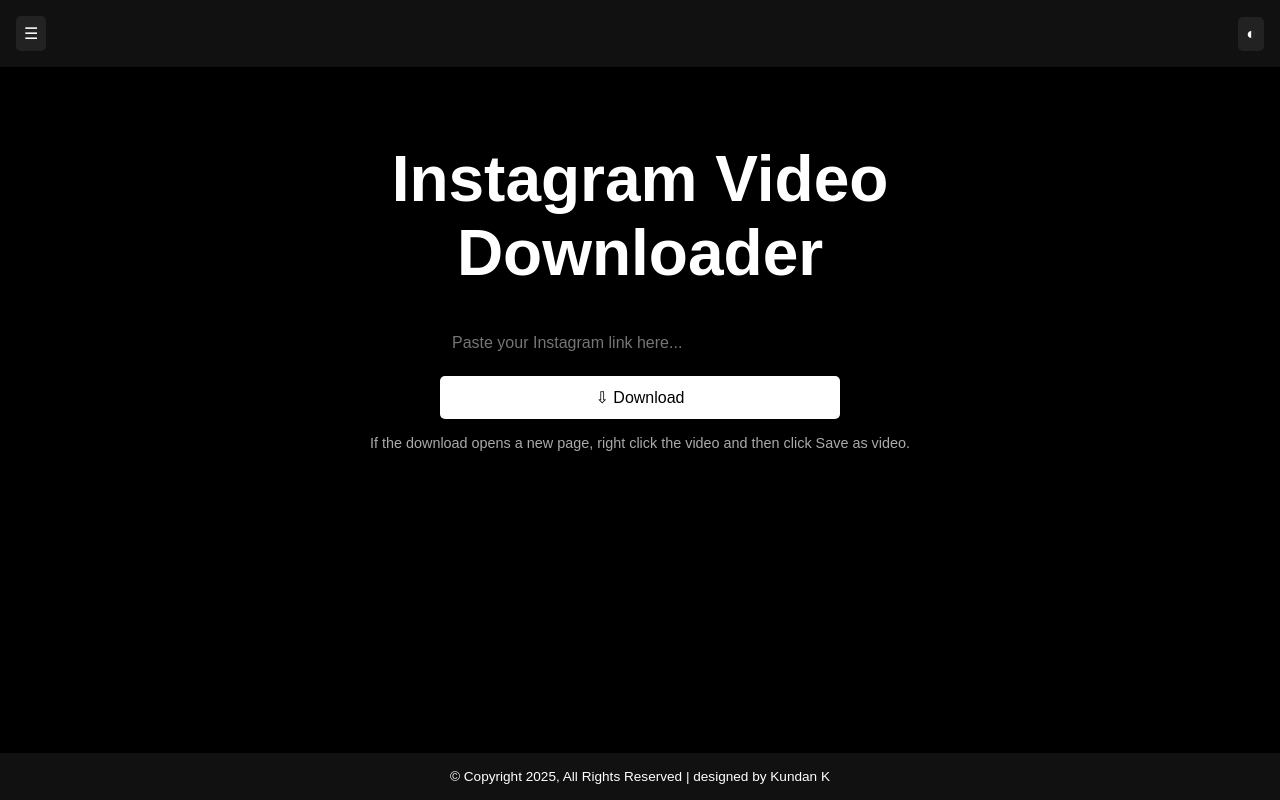
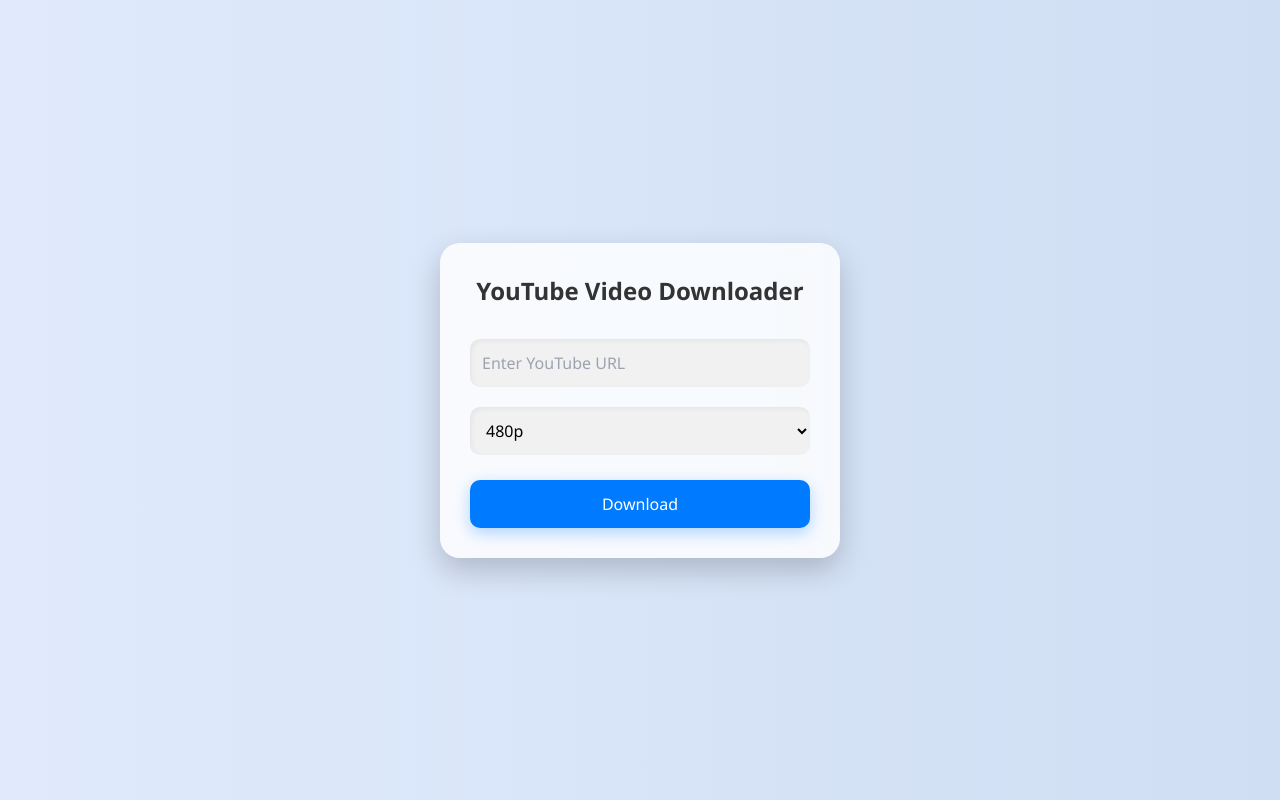
Before and after one commit to Kundank7/yt-downloader, a Flask app: page / in a window 1280 px wide. Run offline with Flask 3, Linux system fonts and the light colour scheme.

Commit message:
index.html

```diff
--- a/templates/index.html
+++ b/templates/index.html
@@ -3,158 +3,127 @@
 <head>
   <meta charset="UTF-8" />
   <meta name="viewport" content="width=device-width, initial-scale=1.0" />
-  <title>Instagram Video Downloader</title>
+  <title>YouTube Downloader</title>
+  <link href="https://cdn.jsdelivr.net/npm/tailwindcss@2.2.19/dist/tailwind.min.css" rel="stylesheet">
+
   <style>
-    * {
-      box-sizing: border-box;
-    }
     body {
+      font-family: 'Segoe UI', Tahoma, Geneva, Verdana, sans-serif;
+      background: linear-gradient(to right, #e0eafc, #cfdef3);
+      display: flex;
+      justify-content: center;
+      align-items: center;
+      height: 100vh;
       margin: 0;
-      font-family: Arial, sans-serif;
-      background-color: #000;
-      color: #fff;
-      display: flex;
-      flex-direction: column;
-      min-height: 100vh;
     }
 
-    header {
-      display: flex;
-      justify-content: space-between;
-      align-items: center;
-      background-color: #111;
-      padding: 1rem;
-    }
-
-    .menu-icon, .mode-icon {
-      background-color: #222;
-      padding: 0.5rem;
-      border-radius: 5px;
-    }
-
-    main {
-      flex: 1;
-      display: flex;
-      flex-direction: column;
-      align-items: center;
-      padding: 2rem 1rem;
+    .form-container {
+      background: rgba(255, 255, 255, 0.8);
+      backdrop-filter: blur(12px);
+      padding: 30px;
+      border-radius: 20px;
+      box-shadow: 0 12px 30px rgba(0, 0, 0, 0.2);
+      width: 100%;
+      max-width: 400px;
     }
 
     h1 {
+      font-size: 24px;
+      font-weight: 700;
       text-align: center;
-      font-size: 4rem;
-      margin-bottom: 2rem;
+      margin-bottom: 20px;
+      color: #333;
     }
 
     form {
       display: flex;
       flex-direction: column;
-      width: 100%;
-      max-width: 400px;
-      gap: 0.75rem;
     }
 
-    input[type="text"] {
-      padding: 0.75rem;
+    input[type="text"],
+    select {
+      width: 100%;
+      padding: 12px;
+      margin: 10px 0;
       border: none;
-      border-radius: 5px;
-      font-size: 1rem;
-      background-color: black;
+      border-radius: 10px;
+      font-size: 16px;
+      background-color: #f1f1f1;
+      box-shadow: inset 2px 2px 5px rgba(0, 0, 0, 0.05);
+      transition: 0.3s;
     }
 
-    .error {
-      color: red;
-      font-size: 0.9rem;
+    input:focus, select:focus {
+      outline: none;
+      background-color: #e9f0ff;
     }
 
     button {
-      display: flex;
-      align-items: center;
-      justify-content: center;
-      gap: 0.5rem;
-      background-color: #fff;
-      color: #000;
+      background-color: #007bff;
+      color: white;
+      font-size: 16px;
+      padding: 12px;
+      margin-top: 15px;
       border: none;
-      padding: 0.75rem;
-      border-radius: 5px;
-      font-size: 1rem;
+      border-radius: 10px;
       cursor: pointer;
-      transition: background-color 0.3s ease;
+      box-shadow: 0 5px 15px rgba(0, 123, 255, 0.3);
+      transition: background-color 0.3s ease, transform 0.2s;
     }
 
     button:hover {
-      background-color: #ddd;
+      background-color: #0056b3;
+      transform: translateY(-2px);
     }
 
-    .instruction {
-      font-size: 0.9rem;
-      text-align: center;
-      margin-top: 1rem;
-      color: #aaa;
+    /* Loader Animation */
+    .loader {
+      width: fit-content;
+      margin: 10px auto 0 auto;
+      font-weight: bold;
+      font-family: monospace;
+      font-size: 18px;
+      background: linear-gradient(90deg, #000 50%, #0000 0) right/200% 100%;
+      animation: l21 2s infinite linear;
     }
 
-    footer {
-      text-align: center;
-      padding: 1rem;
-      background-color: #111;
-      font-size: 0.85rem;
+    .loader::before {
+      content: "Loading...";
+      color: #0000;
+      padding: 0 5px;
+      background: inherit;
+      background-image: linear-gradient(90deg, #333 50%, #000 0);
+      -webkit-background-clip: text;
+      background-clip: text;
     }
 
-    #loader {
-      display: none;
-      margin-top: 1rem;
-      border: 5px solid #f3f3f3;
-      border-top: 5px solid #3498db;
-      border-radius: 50%;
-      width: 40px;
-      height: 40px;
-      animation: spin 1s linear infinite;
-      align-self: center;
-    }
-
-    @keyframes spin {
-      0% { transform: rotate(0deg); }
-      100% { transform: rotate(360deg); }
-    }
-
-    @media (max-width: 600px) {
-      h1 {
-        font-size: 1.5rem;
-      }
-
-      button {
-        font-size: 0.9rem;
+    @keyframes l21 {
+      100% {
+        background-position: left;
       }
     }
   </style>
 </head>
-<body>
+<body bgcolor="black">
+  <div class="form-container">
+    <h1>YouTube Video Downloader</h1>
+    <form id="downloadForm" action="/" method="POST" target="downloadFrame">
+      <input type="text" name="url" placeholder="Enter YouTube URL" required>
+      <select name="resolution" required>
+        <option value="480">480p</option>
+        <option value="720">720p</option>
+        <option value="1080">1080p</option>
+      </select>
 
-  <header>
-    <div class="menu-icon">☰</div>
-    <div class="mode-icon">◐</div>
-  </header>
+      <!-- Loader -->
+      <div id="loader" class="loader" style="display: none;"></div>
 
-  <main>
-    <h1>Instagram Video<br>Downloader</h1>
-
-    <form id="downloadForm" action="/download" method="POST">
-      <input type="text" name="url" placeholder="Paste your Instagram link here..." required />
-      <button type="submit">
-        ⇩ Download
-      </button>
+      <button type="submit">Download</button>
     </form>
 
-    <div id="loader"></div>
-
-    <p class="instruction">
-      If the download opens a new page, right click the video and then click Save as video.
-    </p>
-  </main>
-
-  <footer>
-    © Copyright 2025, All Rights Reserved | designed by Kundan K
-  </footer>
+    <!-- Hidden iframe to catch file download -->
+    <iframe name="downloadFrame" style="display: none;" onload="hideLoader()"></iframe>
+  </div>
 
 <script>
   const form = document.getElementById("downloadForm");
@@ -164,9 +133,10 @@
     loader.style.display = "block";
     setTimeout(() => {
       loader.style.display = "none";
-      }, 10000); // Hide after 10 seconds
+    }, 15000); // 10 seconds
   });
 </script>
 
+
 </body>
 </html>
```
Lines whose indentation alone changed are shown as unchanged.
